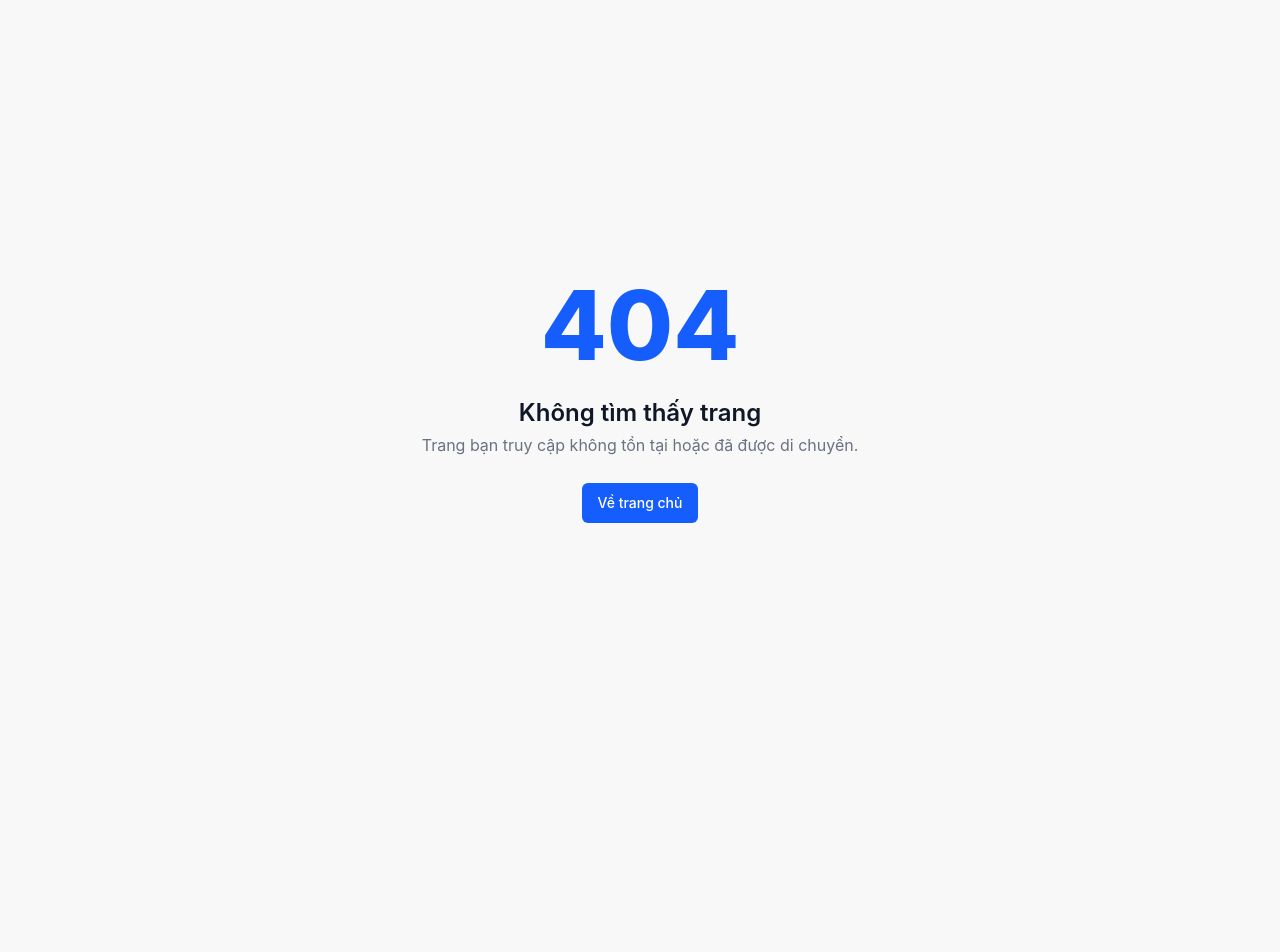
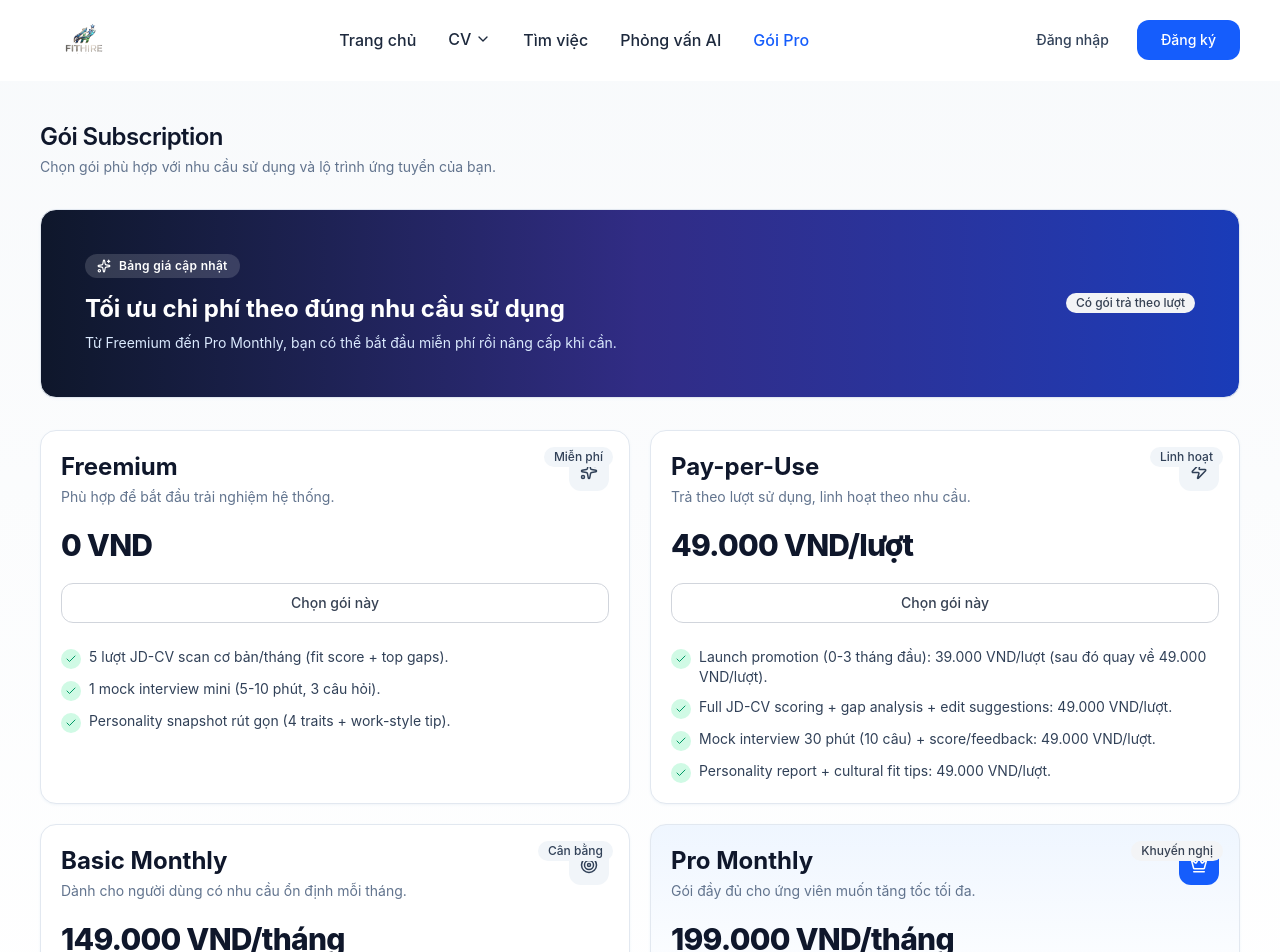
Before and after one commit to LinhTran3568/FitHire_FE, a React (Vite) app: page /subscription in a window 1280 px wide. Before the commit this address had no page. Shown: the top 952 px of the page. Before the commit the page ends 800 px from the top, so only its background shows below. Built offline with nearby package versions, Linux system fonts and the light colour scheme.

Commit message:
subscription

```diff
--- a/src/components/layout/MarketingHeader.tsx
+++ b/src/components/layout/MarketingHeader.tsx
@@ -1,16 +1,16 @@
+import logoImg from '@assets/images/logo.png';
 import { Button } from '@components/ui';
 import { useAuthStore } from '@features/auth/store/authStore';
 import { cn } from '@lib/utils';
-import { Bookmark, ChevronDown, FileUser, LogOut, User, UserCircle } from 'lucide-react';
+import { Bookmark, ChevronDown, Crown, FileUser, LogOut, User, UserCircle } from 'lucide-react';
 import { useEffect, useRef, useState } from 'react';
 import { Link, NavLink, useLocation, useNavigate } from 'react-router-dom';
-import logoImg from '@assets/images/logo.png';
 
 const CV_FLOWS = [
   {
     to: '/cv-builder?flow=build',
     label: 'Tạo CV',
-    description: 'AI hỏi thông tin và tự tạo CV theo dữ liệu bạn cung cấp.',
+    description: 'AI hỏi thông tin và tự tạo CV dựa trên dữ liệu bạn cung cấp.',
   },
   {
     to: '/cv-builder?flow=review',
@@ -116,6 +116,18 @@ export function MarketingHeader() {
           >
             Phỏng vấn AI
           </NavLink>
+
+          <NavLink
+            to="/subscription"
+            className={({ isActive }) =>
+              cn(
+                'text-base font-medium transition-colors',
+                isActive ? 'text-blue-600' : 'text-slate-800 hover:text-blue-600',
+              )
+            }
+          >
+            Gói Pro
+          </NavLink>
         </nav>
 
         <div className="hidden items-center gap-3 md:flex">
@@ -167,6 +179,14 @@ export function MarketingHeader() {
                     <Bookmark size={16} />
                     Việc đã lưu
                   </Link>
+                  <Link
+                    to="/subscription"
+                    onClick={() => setDropdownOpen(false)}
+                    className="flex items-center gap-2 px-4 py-2 text-sm text-slate-700 transition-colors hover:bg-blue-50 hover:text-blue-600"
+                  >
+                    <Crown size={16} />
+                    Gói Pro
+                  </Link>
                   <button
                     type="button"
                     onClick={handleLogout}
--- /dev/null
+++ b/src/pages/SubscriptionPage.tsx
@@ -0,0 +1,206 @@
+import { Badge, Button, SectionTitle, SurfaceCard } from '@components/ui';
+import { Check, CircleHelp, Crown, Sparkles, Target, Zap } from 'lucide-react';
+
+interface Plan {
+  id: string;
+  name: string;
+  price: string;
+  description: string;
+  icon: React.ComponentType<{ size?: number; className?: string }>;
+  highlighted?: boolean;
+  badge?: string;
+  details: string[];
+}
+
+const PLANS: Plan[] = [
+  {
+    id: 'freemium',
+    name: 'Freemium',
+    price: '0 VND',
+    description: 'Phù hợp để bắt đầu trải nghiệm hệ thống.',
+    icon: Sparkles,
+    badge: 'Miễn phí',
+    details: [
+      '5 lượt JD-CV scan cơ bản/tháng (fit score + top gaps).',
+      '1 mock interview mini (5-10 phút, 3 câu hỏi).',
+      'Personality snapshot rút gọn (4 traits + work-style tip).',
+    ],
+  },
+  {
+    id: 'pay-per-use',
+    name: 'Pay-per-Use',
+    price: '49.000 VND/lượt',
+    description: 'Trả theo lượt sử dụng, linh hoạt theo nhu cầu.',
+    icon: Zap,
+    badge: 'Linh hoạt',
+    details: [
+      'Launch promotion (0-3 tháng đầu): 39.000 VND/lượt (sau đó quay về 49.000 VND/lượt).',
+      'Full JD-CV scoring + gap analysis + edit suggestions: 49.000 VND/lượt.',
+      'Mock interview 30 phút (10 câu) + score/feedback: 49.000 VND/lượt.',
+      'Personality report + cultural fit tips: 49.000 VND/lượt.',
+    ],
+  },
+  {
+    id: 'basic-monthly',
+    name: 'Basic Monthly',
+    price: '149.000 VND/tháng',
+    description: 'Dành cho người dùng có nhu cầu ổn định mỗi tháng.',
+    icon: Target,
+    badge: 'Cân bằng',
+    details: [
+      '15 scans/tháng.',
+      '3 mock interviews full.',
+      '1 cultural-fit report full.',
+      'Lưu lịch sử + theo dõi tiến bộ.',
+    ],
+  },
+  {
+    id: 'pro-monthly',
+    name: 'Pro Monthly',
+    price: '199.000 VND/tháng',
+    description: 'Gói đầy đủ cho ứng viên muốn tăng tốc tối đa.',
+    icon: Crown,
+    highlighted: true,
+    badge: 'Khuyến nghị',
+    details: [
+      'Scan nhiều/không giới hạn (tuỳ cost policy).',
+      '8 mock interviews full.',
+      'Cultural fit + portfolio builder.',
+      'Priority support + premium templates.',
+    ],
+  },
+];
+
+export default function SubscriptionPage() {
+  return (
+    <section className="bg-gradient-to-b from-slate-50 via-white to-slate-50">
+      <div className="mx-auto w-full max-w-7xl space-y-8 px-4 py-8 sm:px-6 sm:py-10 lg:px-10">
+        <SectionTitle
+          title="Gói Subscription"
+          subtitle="Chọn gói phù hợp với nhu cầu sử dụng và lộ trình ứng tuyển của bạn."
+        />
+
+        <SurfaceCard className="overflow-hidden border-indigo-100 bg-gradient-to-r from-slate-900 via-indigo-900 to-blue-800 p-0 text-white">
+          <div className="grid gap-4 p-6 md:grid-cols-[1fr_auto] md:items-center">
+            <div>
+              <p className="inline-flex items-center gap-2 rounded-full bg-white/15 px-3 py-1 text-xs font-semibold tracking-wide">
+                <Sparkles size={14} />
+                Bảng giá cập nhật
+              </p>
+              <h3 className="mt-3 text-2xl font-bold">Tối ưu chi phí theo đúng nhu cầu sử dụng</h3>
+              <p className="mt-2 max-w-2xl text-sm text-blue-100">
+                Từ Freemium đến Pro Monthly, bạn có thể bắt đầu miễn phí rồi nâng cấp khi cần.
+              </p>
+            </div>
+            <Badge className="w-fit bg-amber-100 text-amber-800">Có gói trả theo lượt</Badge>
+          </div>
+        </SurfaceCard>
+
+        <div className="grid gap-5 lg:grid-cols-2">
+          {PLANS.map(plan => (
+            <SurfaceCard
+              key={plan.id}
+              className={`relative h-full border ${
+                plan.highlighted
+                  ? 'border-blue-300 bg-gradient-to-b from-blue-50 via-white to-indigo-50 shadow-blue-100'
+                  : 'border-slate-200 bg-white'
+              }`}
+            >
+              {plan.badge && (
+                <Badge
+                  className={`absolute top-4 right-4 ${
+                    plan.highlighted ? 'bg-blue-100 text-blue-700' : 'bg-slate-100 text-slate-700'
+                  }`}
+                >
+                  {plan.badge}
+                </Badge>
+              )}
+
+              <div className="mb-5 flex items-start justify-between gap-3">
+                <div>
+                  <h3 className="text-2xl font-bold text-slate-900">{plan.name}</h3>
+                  <p className="mt-1 text-sm text-slate-500">{plan.description}</p>
+                </div>
+                <div
+                  className={`flex h-10 w-10 items-center justify-center rounded-xl ${
+                    plan.highlighted ? 'bg-blue-600 text-white' : 'bg-slate-100 text-slate-700'
+                  }`}
+                >
+                  <plan.icon size={18} />
+                </div>
+              </div>
+
+              <p className="text-3xl font-extrabold tracking-tight text-slate-900">{plan.price}</p>
+
+              <Button
+                className={`mt-5 w-full rounded-xl ${
+                  plan.highlighted ? 'bg-blue-600 hover:bg-blue-700' : ''
+                }`}
+                variant={plan.highlighted ? 'primary' : 'outline'}
+              >
+                {plan.highlighted ? 'Chọn gói Pro' : 'Chọn gói này'}
+              </Button>
+
+              <div className="mt-6 space-y-2.5">
+                {plan.details.map(detail => (
+                  <div key={detail} className="flex items-start gap-2">
+                    <span className="mt-0.5 rounded-full bg-emerald-100 p-1 text-emerald-600">
+                      <Check size={12} />
+                    </span>
+                    <p className="text-sm text-slate-700">{detail}</p>
+                  </div>
+                ))}
+              </div>
+            </SurfaceCard>
+          ))}
+        </div>
+
+        <SurfaceCard>
+          <div className="mb-4 flex items-center gap-2">
+            <Target size={16} className="text-indigo-600" />
+            <h3 className="text-lg font-semibold text-slate-900">Bảng giá chi tiết</h3>
+          </div>
+          <div className="overflow-x-auto">
+            <table className="min-w-full border-collapse text-left text-sm">
+              <thead>
+                <tr className="border-b border-slate-200 text-slate-500">
+                  <th className="px-4 py-3 font-semibold">Gói</th>
+                  <th className="px-4 py-3 font-semibold">Giá</th>
+                  <th className="px-4 py-3 font-semibold">Tính năng chi tiết</th>
+                </tr>
+              </thead>
+              <tbody>
+                {PLANS.map(plan => (
+                  <tr key={`row-${plan.id}`} className="border-b border-slate-100 align-top last:border-b-0">
+                    <td className="px-4 py-3 font-semibold text-slate-900">{plan.name}</td>
+                    <td className="px-4 py-3 text-slate-700">{plan.price}</td>
+                    <td className="px-4 py-3 text-slate-700">
+                      <ul className="space-y-1.5">
+                        {plan.details.map(detail => (
+                          <li key={`${plan.id}-${detail}`} className="leading-relaxed">
+                            - {detail}
+                          </li>
+                        ))}
+                      </ul>
+                    </td>
+                  </tr>
+                ))}
+              </tbody>
+            </table>
+          </div>
+        </SurfaceCard>
+
+        <SurfaceCard>
+          <div className="mb-2 flex items-center gap-2">
+            <CircleHelp size={16} className="text-slate-700" />
+            <h3 className="text-lg font-semibold text-slate-900">Ghi chú giá</h3>
+          </div>
+          <p className="text-sm leading-relaxed text-slate-600">
+            Giá gói và giới hạn sử dụng có thể được điều chỉnh theo chính sách vận hành và chi phí hệ
+            thống trong từng giai đoạn.
+          </p>
+        </SurfaceCard>
+      </div>
+    </section>
+  );
+}
--- a/src/router/index.tsx
+++ b/src/router/index.tsx
@@ -18,6 +18,7 @@ const MyCvPage = lazy(() => import('@pages/MyCvPage'));
 const DashboardPage = lazy(() => import('@pages/DashboardPage'));
 const ProfilePage = lazy(() => import('@pages/ProfilePage'));
 const SavedJobsPage = lazy(() => import('@pages/SavedJobsPage'));
+const SubscriptionPage = lazy(() => import('@pages/SubscriptionPage'));
 const LoginPage = lazy(() => import('@pages/LoginPage'));
 const RegisterPage = lazy(() => import('@pages/RegisterPage'));
 const NotFoundPage = lazy(() => import('@pages/NotFoundPage'));
@@ -27,7 +28,10 @@ const router = createBrowserRouter(
     {
       path: '/',
       element: <MarketingLayout />,
-      children: [{ index: true, element: <HomePage /> }],
+      children: [
+        { index: true, element: <HomePage /> },
+        { path: 'subscription', element: <SubscriptionPage /> },
+      ],
     },
     {
       element: <PublicOnlyRoute />,
```
